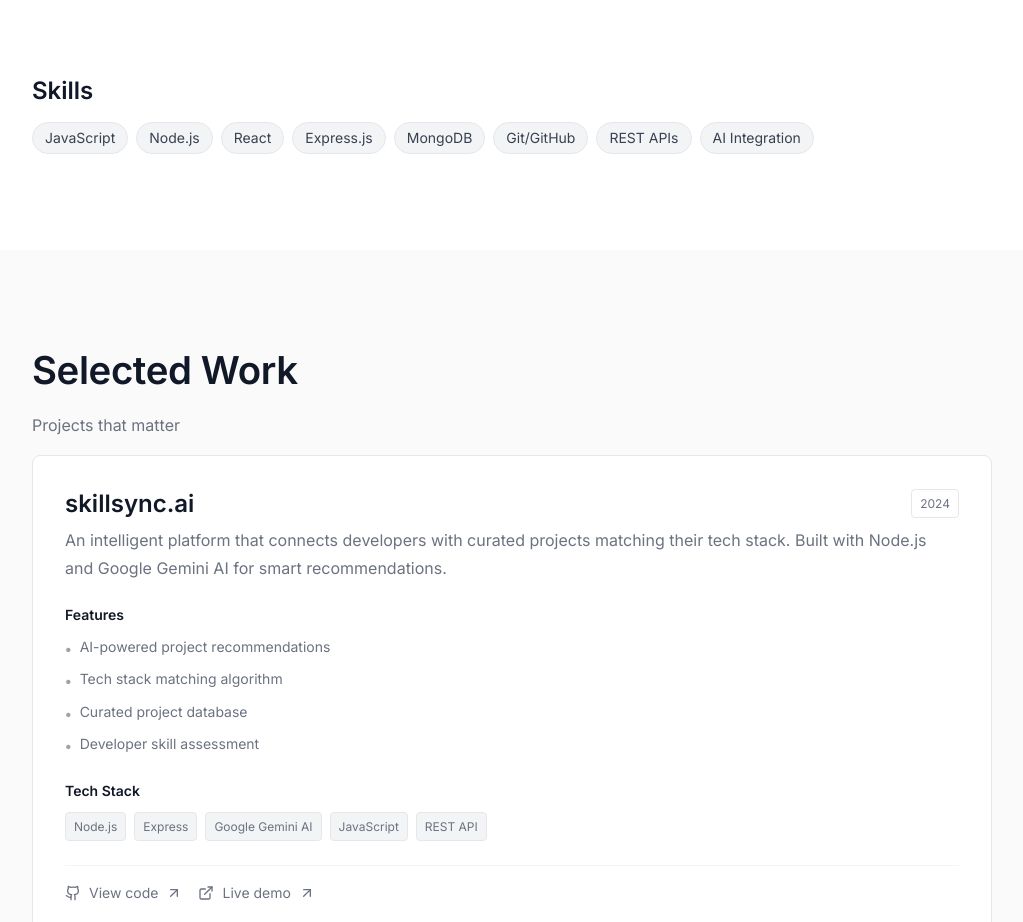
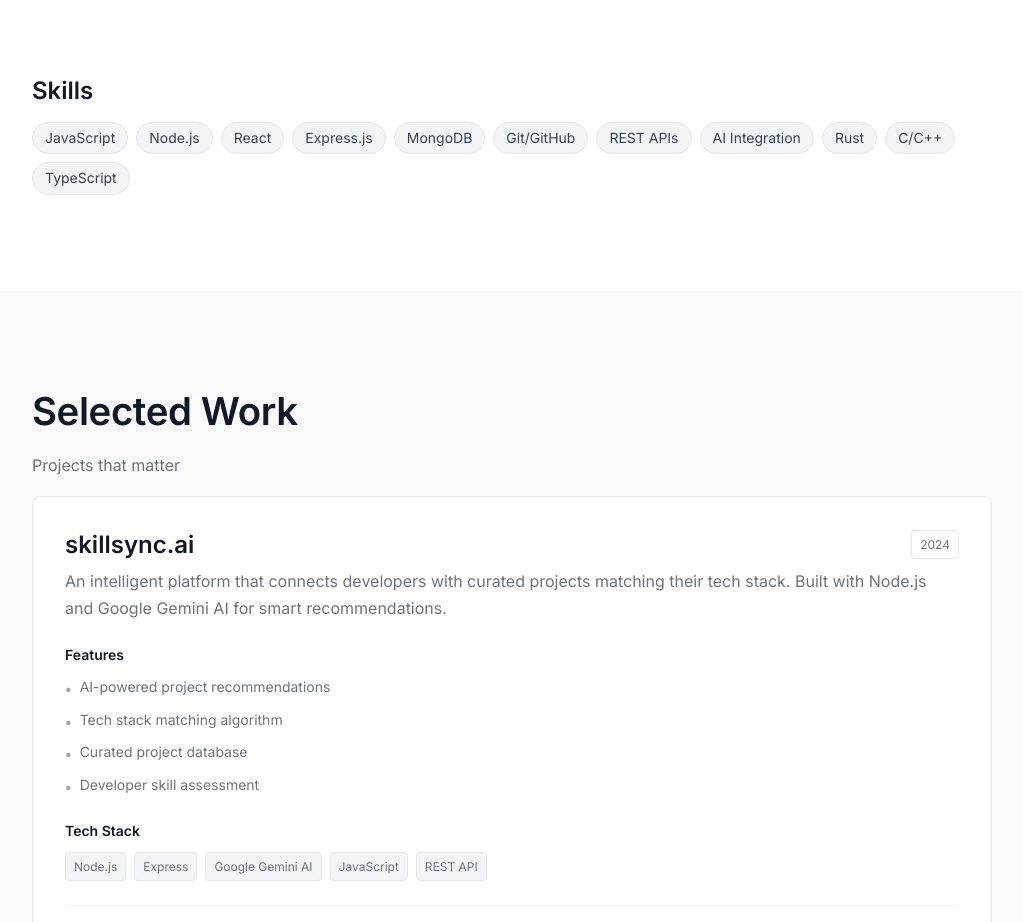
Before and after one commit to shubhook/my-portfolio, a React (Vite) app: page / in a window 1280 px wide. Shown: the part 1140-2062 px from the top of the page, without its empty margins (128-1151 px from the left). Built offline with nearby package versions, Linux system fonts and the light colour scheme.

Commit message:
update skills

```diff
--- a/src/App.jsx
+++ b/src/App.jsx
@@ -33,7 +33,8 @@ const Portfolio = () => {
 
   const skills = [
     "JavaScript", "Node.js", "React", "Express.js",
-    "MongoDB", "Git/GitHub", "REST APIs", "AI Integration"
+    "MongoDB", "Git/GitHub", "REST APIs", "AI Integration",
+    "Rust", "C/C++", "TypeScript"
   ];
 
   const ScrollToSection = ({ targetId, children, className = "" }) => {
```
